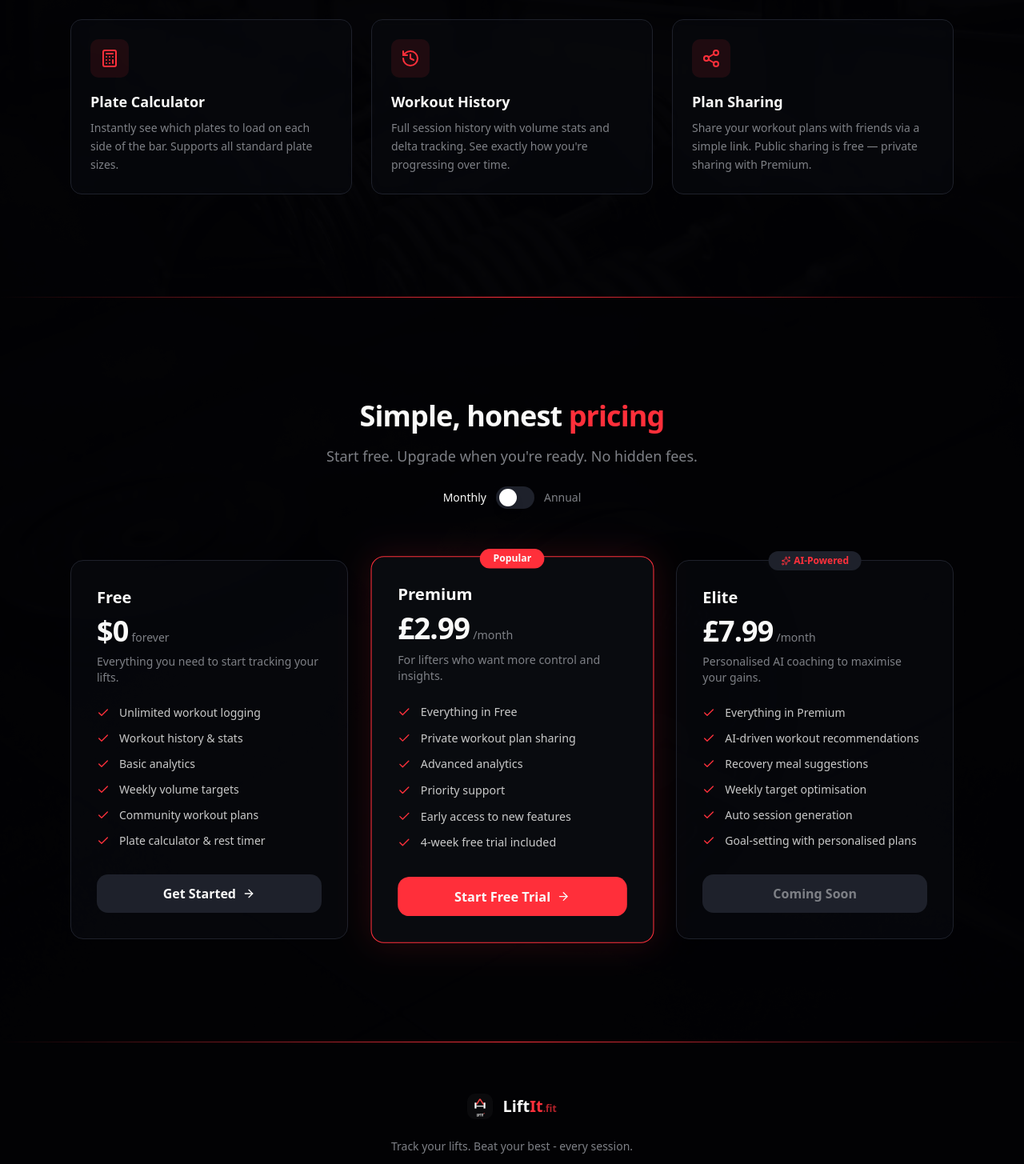
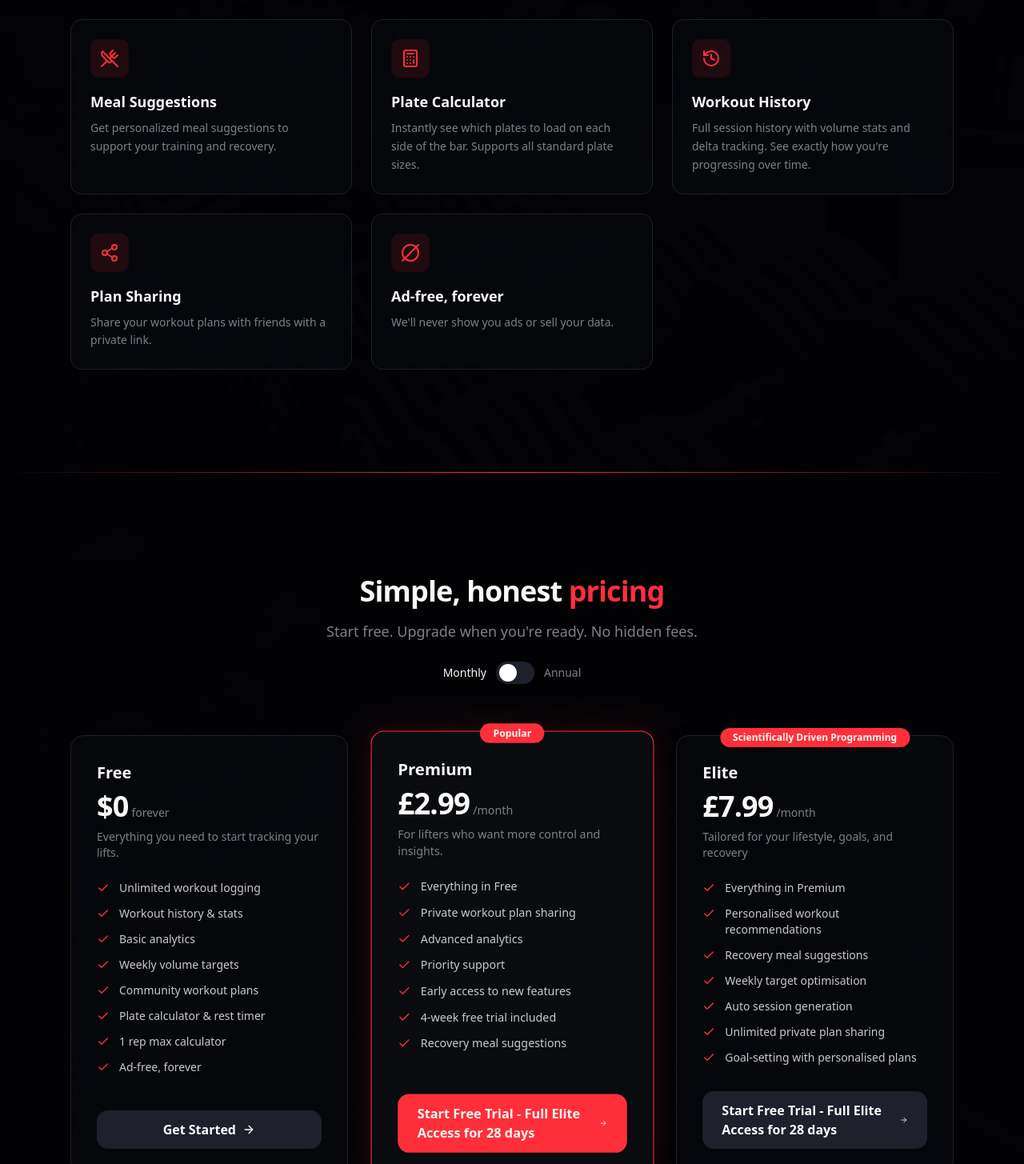
Before and after one commit to markdferrari/liftit-homepage, a Next.js app: page / in a window 1280 px wide. Shown: the part 1295-2750 px from the top of the page at 80% size. Built offline with nearby package versions, Linux system fonts and the light colour scheme.

Commit message:
feat: homepage updates (#3)
Signed-off-by: Mark Ferrari <markdferrari@gmail.com>

```diff
--- a/app/page.tsx
+++ b/app/page.tsx
@@ -1,40 +1,49 @@
 "use client";
 
-import { useState } from "react";
+import { useState, useEffect } from "react";
 import Image from "next/image";
+import useEmblaCarousel from "embla-carousel-react";
 import {
-  Ghost,
   Target,
-  Timer,
+  Users,
   Calculator,
   History,
   Share2,
   Check,
   Dumbbell,
+  Gauge,
   Sparkles,
   ArrowRight,
+  UtensilsCrossed,
+  CircleSlash2
 } from "lucide-react";
 
 const APP_URL = "https://app.liftit.fit";
 
 const features = [
   {
-    icon: Ghost,
+    icon: Gauge,
     title: "Beat your Best",
     description:
-      "See your previous session as a translucent overlay. Beat your personal records every time.",
+      "See your previous session as you work out. Beat your personal records every time.",
   },
   {
     icon: Target,
     title: "Weekly Volume Targets",
     description:
-      "Set weekly volume budgets per muscle group and track your progress toward optimal training frequency.",
+      "Life can get in the way - set weekly targets and track your progress toward optimal training frequency.",
   },
   {
-    icon: Timer,
-    title: "Rest Timer",
+    icon: Users,
+    title: "Community Workout Plans",
     description:
-      "Built-in configurable rest timer with haptic feedback so you stay on track between sets.",
+      "Connect with other lifters and share your workout plans to stay motivated.",
+  },
+  {
+    icon: UtensilsCrossed,
+    title: "Meal Suggestions",
+    description:
+      "Get personalized meal suggestions to support your training and recovery.",
   },
   {
     icon: Calculator,
@@ -52,7 +61,13 @@ const features = [
     icon: Share2,
     title: "Plan Sharing",
     description:
-      "Share your workout plans with friends via a simple link. Public sharing is free — private sharing with Premium.",
+      "Share your workout plans with friends with a private link.",
+  },
+  {
+    icon: CircleSlash2,
+    title: "Ad-free, forever",
+    description:
+      "We'll never show you ads or sell your data.",
   },
 ];
 
@@ -84,6 +99,8 @@ const pricingTiers: PricingTier[] = [
       "Weekly volume targets",
       "Community workout plans",
       "Plate calculator & rest timer",
+      "1 rep max calculator",
+      "Ad-free, forever"
     ],
     cta: "Get Started",
     ctaHref: APP_URL,
@@ -103,8 +120,9 @@ const pricingTiers: PricingTier[] = [
       "Priority support",
       "Early access to new features",
       "4-week free trial included",
+      "Recovery meal suggestions"
     ],
-    cta: "Start Free Trial",
+    cta: "Start Free Trial - Full Elite Access for 28 days",
     ctaHref: APP_URL,
     highlighted: true,
   },
@@ -114,19 +132,20 @@ const pricingTiers: PricingTier[] = [
     annualPrice: "£59.99",
     annualPeriod: "/year",
     period: "/month",
-    badge: "AI-Powered",
-    description: "Personalised AI coaching to maximise your gains.",
+    badge: "Scientifically Driven Programming",
+    description: "Tailored for your lifestyle, goals, and recovery",
     features: [
       "Everything in Premium",
-      "AI-driven workout recommendations",
+      "Personalised workout recommendations",
       "Recovery meal suggestions",
       "Weekly target optimisation",
       "Auto session generation",
+      "Unlimited private plan sharing",
       "Goal-setting with personalised plans",
     ],
-    cta: "Coming Soon",
-    ctaHref: "#",
-    disabled: true,
+    cta: "Start Free Trial - Full Elite Access for 28 days",
+    ctaHref: APP_URL,
+    disabled: false,
   },
 ];
 
@@ -139,8 +158,105 @@ function BrandName({ className = "" }: { className?: string }) {
   );
 }
 
+function PricingCard({
+  tier,
+  annual,
+}: {
+  tier: PricingTier;
+  annual: boolean;
+}) {
+  return (
+    <div
+      className={`relative rounded-2xl border p-8 flex flex-col transition-all h-full ${
+        tier.highlighted
+          ? "border-primary bg-card scale-[1.02] shadow-[0_0_40px_oklch(0.65_0.24_25/0.15)]"
+          : "border-border bg-card/60"
+      }`}
+    >
+      {/* Badge */}
+      {tier.badge && (
+        <div className="absolute -top-3 left-1/2 -translate-x-1/2">
+          <span
+            className={`inline-flex items-center gap-1 rounded-full px-4 py-1 text-xs font-semibold whitespace-nowrap ${
+              tier.badge === "AI-Powered"
+                ? "bg-secondary text-primary"
+                : "bg-primary text-primary-foreground"
+            }`}
+          >
+            {tier.badge === "AI-Powered" && (
+              <Sparkles className="w-3 h-3" />
+            )}
+            {tier.badge}
+          </span>
+        </div>
+      )}
+
+      {/* Header */}
+      <div className="mb-6">
+        <h3 className="text-xl font-bold mb-2">{tier.name}</h3>
+        <div className="flex items-baseline gap-1">
+          <span className="text-4xl font-bold tracking-tight">
+            {annual && tier.annualPrice ? tier.annualPrice : tier.price}
+          </span>
+          <span className="text-muted-foreground text-sm">
+            {annual && tier.annualPeriod ? tier.annualPeriod : tier.period}
+          </span>
+        </div>
+        <p className="text-muted-foreground text-sm mt-2">
+          {tier.description}
+        </p>
+      </div>
+
+      {/* Features */}
+      <ul className="flex-1 space-y-3 mb-8">
+        {tier.features.map((feature) => (
+          <li key={feature} className="flex items-start gap-3 text-sm">
+            <Check className="w-4 h-4 text-primary mt-0.5 shrink-0" />
+            <span className="text-foreground/80">{feature}</span>
+          </li>
+        ))}
+      </ul>
+
+      {/* CTA */}
+      <a
+        href={tier.disabled ? undefined : tier.ctaHref}
+        className={`inline-flex items-center justify-center gap-2 rounded-xl px-6 py-3 font-semibold transition-all ${
+          tier.highlighted
+            ? "bg-primary text-primary-foreground hover:brightness-110 hover:scale-[1.02] active:scale-100"
+            : tier.disabled
+              ? "bg-secondary text-muted-foreground cursor-not-allowed"
+              : "bg-secondary text-foreground hover:bg-secondary/80 hover:scale-[1.02] active:scale-100"
+        }`}
+        {...(tier.disabled
+          ? { "aria-disabled": true }
+          : { target: "_blank", rel: "noopener noreferrer" })}
+      >
+        {tier.cta}
+        {!tier.disabled && <ArrowRight className="w-4 h-4" />}
+      </a>
+    </div>
+  );
+}
+
 export default function Home() {
   const [annual, setAnnual] = useState(false);
+  const [emblaRef, emblaApi] = useEmblaCarousel({
+    align: "center",
+    containScroll: "trimSnaps",
+    startIndex: 1,
+  });
+  const [selectedIndex, setSelectedIndex] = useState(1);
+
+  // Subscribe to select events
+  useEffect(() => {
+    if (!emblaApi) return;
+    const onSelect = () => setSelectedIndex(emblaApi.selectedScrollSnap());
+    emblaApi.on("select", onSelect);
+    onSelect();
+    return () => {
+      emblaApi.off("select", onSelect);
+    };
+  }, [emblaApi]);
 
   return (
     <div className="min-h-screen">
@@ -316,85 +432,42 @@ export default function Home() {
             </div>
           </div>
 
-          <div className="grid grid-cols-1 md:grid-cols-3 gap-6 lg:gap-8 items-start">
+          {/* Mobile carousel */}
+          <div className="md:hidden">
+            <div className="overflow-hidden" ref={emblaRef}>
+              <div className="flex gap-4 pt-4">
                 {pricingTiers.map((tier) => (
                   <div
                     key={tier.name}
-                className={`relative rounded-2xl border p-8 flex flex-col transition-all ${
-                  tier.highlighted
-                    ? "border-primary bg-card scale-[1.02] shadow-[0_0_40px_oklch(0.65_0.24_25/0.15)]"
-                    : "border-border bg-card/60"
+                    className="flex-[0_0_85%] min-w-0"
+                  >
+                    <PricingCard tier={tier} annual={annual} />
+                  </div>
+                ))}
+              </div>
+            </div>
+            {/* Dot indicators */}
+            <div className="flex justify-center gap-2 mt-6">
+              {pricingTiers.map((tier, index) => (
+                <button
+                  key={tier.name}
+                  type="button"
+                  aria-label={`Go to ${tier.name} plan`}
+                  onClick={() => emblaApi?.scrollTo(index)}
+                  className={`w-2 h-2 rounded-full transition-all ${
+                    index === selectedIndex
+                      ? "bg-primary w-6"
+                      : "bg-muted-foreground/30"
                   }`}
-              >
-                {/* Badge */}
-                {tier.badge && (
-                  <div className="absolute -top-3 left-1/2 -translate-x-1/2">
-                    <span
-                      className={`inline-flex items-center gap-1 rounded-full px-4 py-1 text-xs font-semibold ${
-                        tier.badge === "AI-Powered"
-                          ? "bg-secondary text-primary"
-                          : "bg-primary text-primary-foreground"
-                      }`}
-                    >
-                      {tier.badge === "AI-Powered" && (
-                        <Sparkles className="w-3 h-3" />
-                      )}
-                      {tier.badge}
-                    </span>
+                />
+              ))}
             </div>
-                )}
-
-                {/* Header */}
-                <div className="mb-6">
-                  <h3 className="text-xl font-bold mb-2">{tier.name}</h3>
-                  <div className="flex items-baseline gap-1">
-                    <span className="text-4xl font-bold tracking-tight">
-                      {annual && tier.annualPrice
-                        ? tier.annualPrice
-                        : tier.price}
-                    </span>
-                    <span className="text-muted-foreground text-sm">
-                      {annual && tier.annualPeriod
-                        ? tier.annualPeriod
-                        : tier.period}
-                    </span>
-                  </div>
-                  <p className="text-muted-foreground text-sm mt-2">
-                    {tier.description}
-                  </p>
           </div>
 
-                {/* Features */}
-                <ul className="flex-1 space-y-3 mb-8">
-                  {tier.features.map((feature) => (
-                    <li
-                      key={feature}
-                      className="flex items-start gap-3 text-sm"
-                    >
-                      <Check className="w-4 h-4 text-primary mt-0.5 shrink-0" />
-                      <span className="text-foreground/80">{feature}</span>
-                    </li>
-                  ))}
-                </ul>
-
-                {/* CTA */}
-                <a
-                  href={tier.disabled ? undefined : tier.ctaHref}
-                  className={`inline-flex items-center justify-center gap-2 rounded-xl px-6 py-3 font-semibold transition-all ${
-                    tier.highlighted
-                      ? "bg-primary text-primary-foreground hover:brightness-110 hover:scale-[1.02] active:scale-100"
-                      : tier.disabled
-                        ? "bg-secondary text-muted-foreground cursor-not-allowed"
-                        : "bg-secondary text-foreground hover:bg-secondary/80 hover:scale-[1.02] active:scale-100"
-                  }`}
-                  {...(tier.disabled
-                    ? { "aria-disabled": true }
-                    : { target: "_blank", rel: "noopener noreferrer" })}
-                >
-                  {tier.cta}
-                  {!tier.disabled && <ArrowRight className="w-4 h-4" />}
-                </a>
-              </div>
+          {/* Desktop grid */}
+          <div className="hidden md:grid md:grid-cols-3 gap-6 lg:gap-8 items-start">
+            {pricingTiers.map((tier) => (
+              <PricingCard key={tier.name} tier={tier} annual={annual} />
             ))}
           </div>
         </div>
--- a/next.config.ts
+++ b/next.config.ts
@@ -2,7 +2,7 @@ import type { NextConfig } from "next";
 
 const nextConfig: NextConfig = {
   output: "export",
-  images: { unoptimized: true },
+  images: { unoptimized: true, qualities: [75, 85] },
 };
 
 export default nextConfig;
--- a/package.json
+++ b/package.json
@@ -11,6 +11,7 @@
     "deploy:dev": "npx sst deploy --stage dev"
   },
   "dependencies": {
+    "embla-carousel-react": "^8.6.0",
     "lucide-react": "^0.575.0",
     "next": "16.1.6",
     "react": "19.2.3",
@@ -23,8 +24,8 @@
     "@types/react-dom": "^19",
     "eslint": "^9",
     "eslint-config-next": "16.1.6",
+    "sst": "^3",
     "tailwindcss": "^4",
-    "typescript": "^5",
-    "sst": "^3"
+    "typescript": "^5"
   }
 }
```
Also changed, not shown: 1 other file (tests, documents, lock files or other folders). Lines whose indentation alone changed are shown as unchanged.
